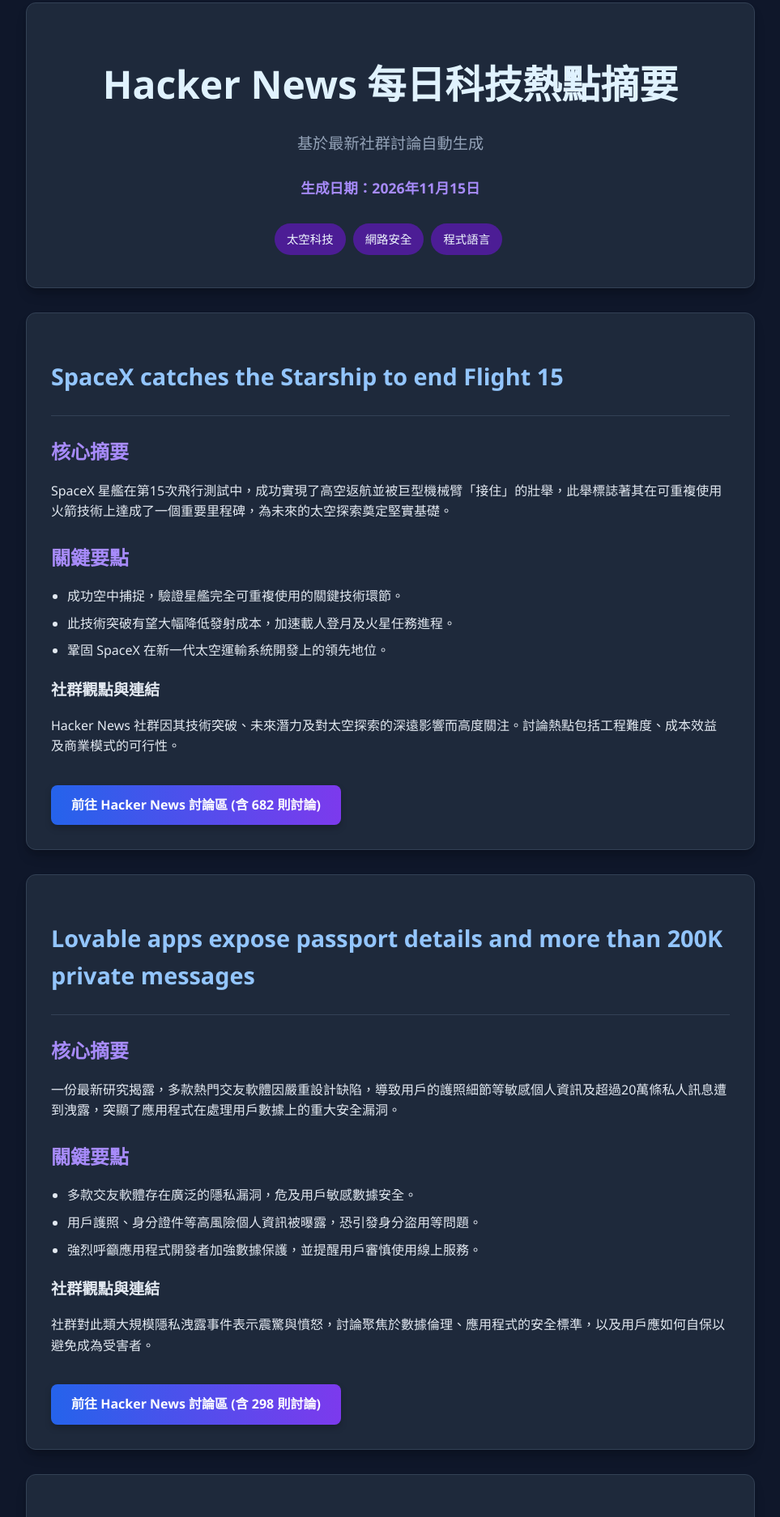
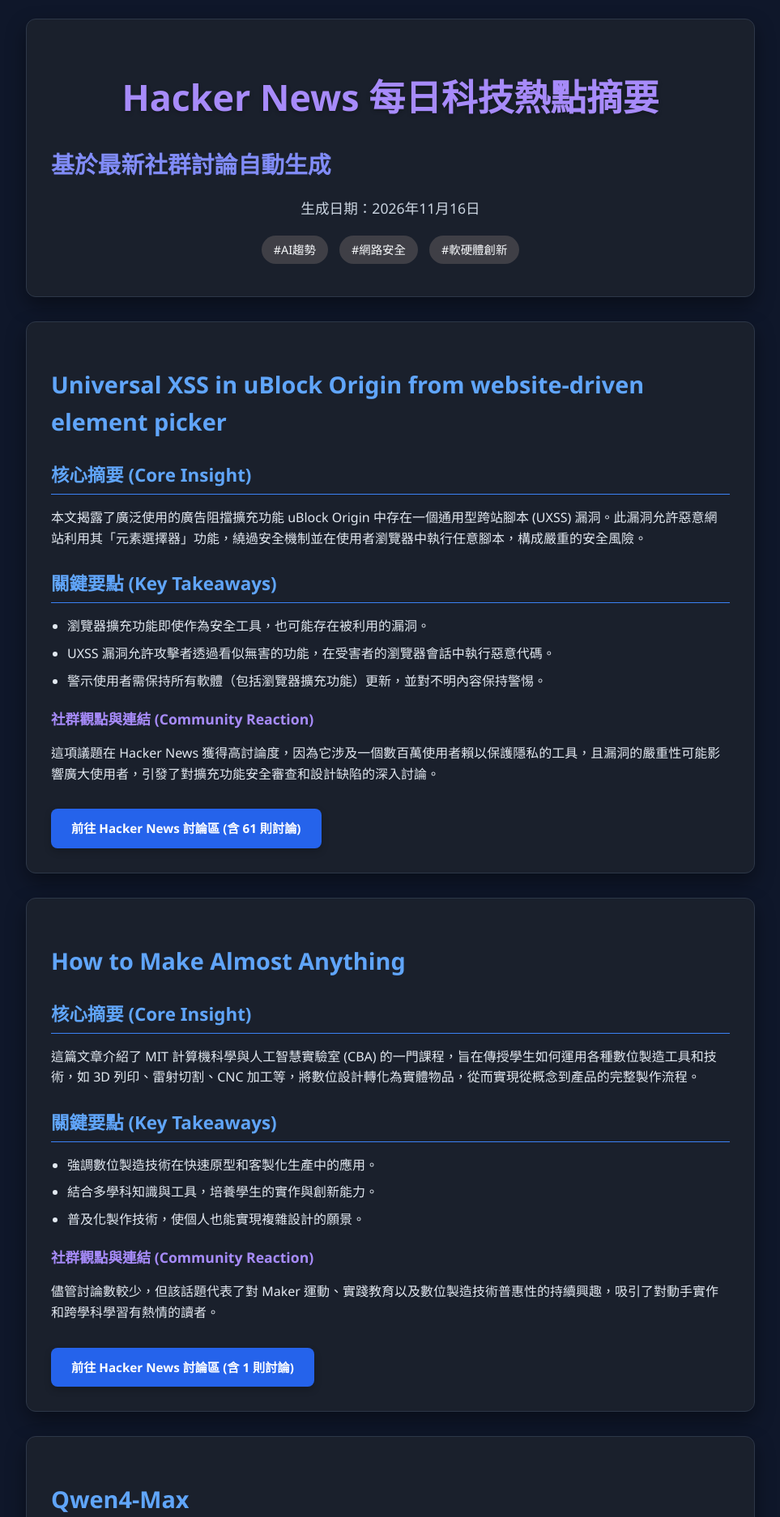
Before and after one commit to Rios999/Test, a plain HTML site: page index.html in a window 1280 px wide. Shown: the part 17-1891 px from the top of the page at 81% size, without its empty margins (158-1121 px from the left). Drawn offline with Linux system fonts and the light colour scheme.

Commit message:
Auto-generated daily slides [skip ci]

```diff
--- a/index.html
+++ b/index.html
@@ -3,287 +3,235 @@
 <head>
     <meta charset="UTF-8">
     <meta name="viewport" content="width=device-width, initial-scale=1.0">
-    <title>Hacker News 每日科技熱點摘要 - 2026年11月15日</title>
+    <title>Hacker News 每日科技熱點摘要</title>
     <style>
         body {
             font-family: 'Segoe UI', Tahoma, Geneva, Verdana, sans-serif;
-            background-color: #0f172a; /* 深灰色背景 */
-            color: #e2e8f0; /* 高對比白字 */
+            background-color: #0f172a; /* Deep dark blue-gray */
+            color: #e2e8f0; /* Light gray text */
             margin: 0;
             padding: 20px;
-            display: flex;
-            flex-direction: column;
-            align-items: center;
             line-height: 1.6;
             -webkit-font-smoothing: antialiased;
             -moz-osx-font-smoothing: grayscale;
         }
-
         .presentation-container {
-            width: 100%;
             max-width: 900px;
-            display: flex;
-            flex-direction: column;
-            gap: 30px; /* 卡片間距 */
+            margin: auto;
+            padding: 20px;
         }
-
-        .card {
-            background-color: #1e293b; /* 卡片背景色 */
+        .slide-card {
+            background-color: #1a202c; /* Slightly lighter dark blue-gray for cards */
             border-radius: 12px;
-            box-shadow: 0 10px 15px -3px rgba(0, 0, 0, 0.2), 0 4px 6px -2px rgba(0, 0, 0, 0.1);
             padding: 30px;
-            border: 1px solid #334155;
+            margin-bottom: 30px;
+            box-shadow: 0 10px 25px rgba(0, 0, 0, 0.4);
+            border: 1px solid #2d3748; /* Subtle border */
             transition: transform 0.2s ease-in-out, box-shadow 0.2s ease-in-out;
         }
-
-        .card:hover {
+        .slide-card:hover {
             transform: translateY(-5px);
-            box-shadow: 0 15px 20px -3px rgba(0, 0, 0, 0.3), 0 6px 8px -2px rgba(0, 0, 0, 0.15);
+            box-shadow: 0 15px 35px rgba(0, 0, 0, 0.6);
         }
-
-        .card-header {
-            border-bottom: 1px solid #334155;
-            padding-bottom: 15px;
-            margin-bottom: 20px;
-        }
-
         h1 {
-            color: #e0f2fe; /* 淺藍色 */
-            font-size: 3rem;
+            color: #a78bfa; /* Soft purple for main titles */
+            font-size: 2.8em;
             text-align: center;
             margin-bottom: 15px;
-            font-weight: 700;
+            text-shadow: 0 2px 5px rgba(0, 0, 0, 0.3);
         }
-
-        .subtitle {
-            color: #94a3b8;
-            font-size: 1.2rem;
-            text-align: center;
-            margin-bottom: 25px;
+        h2 {
+            color: #818cf8; /* Lighter purple/blue for slide titles */
+            font-size: 1.8em;
+            margin-bottom: 15px;
         }
-
-        .date-info {
-            color: #a78bfa; /* 紫色 */
-            font-size: 1.1rem;
-            text-align: center;
-            margin-top: 15px;
-            font-weight: 600;
+        h3 {
+            color: #60a5fa; /* Blue accent for subheadings */
+            font-size: 1.4em;
+            margin-top: 25px;
+            margin-bottom: 10px;
+            border-bottom: 1px solid #3b82f6;
+            padding-bottom: 5px;
         }
-
-        .card-title {
-            font-size: 1.8rem;
-            color: #93c5fd; /* 亮藍色 */
-            margin-bottom: 10px;
-            font-weight: 600;
+        h4 {
+            color: #a78bfa;
+            font-size: 1.1em;
+            margin-top: 20px;
+            margin-bottom: 8px;
         }
-
-        .card-title a {
-            color: inherit;
-            text-decoration: none;
-        }
-
-        .card-title a:hover {
-            text-decoration: underline;
-        }
-
-        h2 {
-            color: #a78bfa; /* 紫色 */
-            font-size: 1.5rem;
-            margin-top: 25px;
-            margin-bottom: 15px;
-            font-weight: 600;
-        }
-
-        h3 {
-            color: #e2e8f0;
-            font-size: 1.2rem;
-            margin-top: 20px;
-            margin-bottom: 10px;
-            font-weight: 600;
-        }
-
         p {
             margin-bottom: 10px;
         }
-
+        a {
+            color: #60a5fa; /* Blue link color */
+            text-decoration: none;
+            transition: color 0.2s ease-in-out;
+        }
+        a:hover {
+            color: #818cf8; /* Lighter blue on hover */
+            text-decoration: underline;
+        }
         ul {
             list-style-type: disc;
             margin-left: 20px;
-            margin-bottom: 15px;
-            padding-left: 0;
+            padding: 0;
         }
-
         li {
             margin-bottom: 8px;
-            line-height: 1.6;
         }
-
-        a {
-            color: #60a5fa; /* 藍色 */
-            text-decoration: none;
-        }
-
-        a:hover {
-            text-decoration: underline;
-        }
-
         .tag-container {
             text-align: center;
-            margin-top: 30px;
+            margin-top: 20px;
         }
-
         .tag {
             display: inline-block;
-            background-color: #4c1d95; /* 深紫色 */
-            color: #f0f9ff;
-            padding: 8px 15px;
+            background-color: #3f3f46; /* Dark gray for tags */
+            color: #f8fafc; /* White text for tags */
+            padding: 6px 15px;
             border-radius: 20px;
-            font-size: 0.9rem;
-            margin: 0 5px 10px 0;
-            font-weight: 500;
+            font-size: 0.9em;
+            margin: 0 5px 10px 5px;
+            cursor: default;
+            transition: background-color 0.2s ease-in-out;
         }
-
-        .hn-button {
+        .tag:hover {
+            background-color: #52525b;
+        }
+        .hn-discussion-button {
             display: inline-block;
-            background: linear-gradient(to right, #2563eb, #7c3aed); /* 藍紫漸層 */
-            color: #ffffff;
+            background-color: #2563eb; /* Strong blue */
+            color: white;
             padding: 12px 25px;
             border-radius: 8px;
             text-decoration: none;
             font-weight: bold;
-            margin-top: 25px;
-            transition: transform 0.2s ease-in-out, box-shadow 0.2s ease-in-out;
-            border: none;
-            cursor: pointer;
-            box-shadow: 0 4px 8px rgba(0, 0, 0, 0.2);
+            margin-top: 20px;
+            transition: background-color 0.2s ease-in-out, transform 0.1s ease-in-out;
+            box-shadow: 0 4px 10px rgba(0, 0, 0, 0.2);
+            font-size: 0.95em;
         }
-
-        .hn-button:hover {
+        .hn-discussion-button:hover {
+            background-color: #3b82f6; /* Lighter blue on hover */
             transform: translateY(-2px);
-            box-shadow: 0 6px 12px rgba(124, 58, 237, 0.4);
+            box-shadow: 0 6px 15px rgba(0, 0, 0, 0.3);
         }
-
-        .final-summary-card {
-            border-top: 4px solid #7c3aed; /* 頂部紫色邊框 */
+        .hn-discussion-button:active {
+            transform: translateY(0);
+            box-shadow: 0 2px 5px rgba(0, 0, 0, 0.2);
         }
-        .final-summary-card h2 {
+        .footer-text {
             text-align: center;
-            margin-top: 0;
-            font-size: 2rem;
-            color: #93c5fd;
+            font-size: 0.85em;
+            color: #94a3b8;
+            margin-top: 40px;
+            padding-bottom: 20px;
         }
     </style>
 </head>
 <body>
     <div class="presentation-container">
 
-        <!-- Slide 1: 封面頁 -->
-        <div class="card">
+        <!-- Slide 1: Cover Page -->
+        <div class="slide-card">
             <h1>Hacker News 每日科技熱點摘要</h1>
-            <p class="subtitle">基於最新社群討論自動生成</p>
-            <p class="date-info">生成日期：2026年11月15日</p>
+            <h2>基於最新社群討論自動生成</h2>
+            <p style="text-align: center; font-size: 1.1em; color: #cbd5e1;">生成日期：2026年11月16日</p>
             <div class="tag-container">
-                <span class="tag">太空科技</span>
-                <span class="tag">網路安全</span>
-                <span class="tag">程式語言</span>
+                <span class="tag">#AI趨勢</span>
+                <span class="tag">#網路安全</span>
+                <span class="tag">#軟硬體創新</span>
             </div>
         </div>
 
-        <!-- 文章內容頁 1: SpaceX catches the Starship to end Flight 15 -->
-        <div class="card">
-            <div class="card-header">
-                <h2 class="card-title"><a href="https://www.spacex.com/launches/starship-flight-15" target="_blank">SpaceX catches the Starship to end Flight 15</a></h2>
-            </div>
-            <h2>核心摘要</h2>
-            <p>SpaceX 星艦在第15次飛行測試中，成功實現了高空返航並被巨型機械臂「接住」的壯舉，此舉標誌著其在可重複使用火箭技術上達成了一個重要里程碑，為未來的太空探索奠定堅實基礎。</p>
-            <h2>關鍵要點</h2>
+        <!-- Article Card 1: Universal XSS in uBlock Origin -->
+        <div class="slide-card">
+            <h2><a href="https://iter.ca/post/ubo-uxss/" target="_blank">Universal XSS in uBlock Origin from website-driven element picker</a></h2>
+            <h3>核心摘要 (Core Insight)</h3>
+            <p>本文揭露了廣泛使用的廣告阻擋擴充功能 uBlock Origin 中存在一個通用型跨站腳本 (UXSS) 漏洞。此漏洞允許惡意網站利用其「元素選擇器」功能，繞過安全機制並在使用者瀏覽器中執行任意腳本，構成嚴重的安全風險。</p>
+            <h3>關鍵要點 (Key Takeaways)</h3>
             <ul>
-                <li>成功空中捕捉，驗證星艦完全可重複使用的關鍵技術環節。</li>
-                <li>此技術突破有望大幅降低發射成本，加速載人登月及火星任務進程。</li>
-                <li>鞏固 SpaceX 在新一代太空運輸系統開發上的領先地位。</li>
+                <li>瀏覽器擴充功能即使作為安全工具，也可能存在被利用的漏洞。</li>
+                <li>UXSS 漏洞允許攻擊者透過看似無害的功能，在受害者的瀏覽器會話中執行惡意代碼。</li>
+                <li>警示使用者需保持所有軟體（包括瀏覽器擴充功能）更新，並對不明內容保持警惕。</li>
             </ul>
-            <h3>社群觀點與連結</h3>
-            <p>Hacker News 社群因其技術突破、未來潛力及對太空探索的深遠影響而高度關注。討論熱點包括工程難度、成本效益及商業模式的可行性。</p>
-            <a href="https://news.ycombinator.com/item?id=50500963" target="_blank" class="hn-button">前往 Hacker News 討論區 (含 682 則討論)</a>
+            <h4>社群觀點與連結 (Community Reaction)</h4>
+            <p>這項議題在 Hacker News 獲得高討論度，因為它涉及一個數百萬使用者賴以保護隱私的工具，且漏洞的嚴重性可能影響廣大使用者，引發了對擴充功能安全審查和設計缺陷的深入討論。</p>
+            <a href="https://news.ycombinator.com/item?id=50513160" target="_blank" class="hn-discussion-button">前往 Hacker News 討論區 (含 61 則討論)</a>
         </div>
 
-        <!-- 文章內容頁 2: Lovable apps expose passport details and more than 200K private messages -->
-        <div class="card">
-            <div class="card-header">
-                <h2 class="card-title"><a href="https://www.crissyfield.de/research/lovable-en/" target="_blank">Lovable apps expose passport details and more than 200K private messages</a></h2>
-            </div>
-            <h2>核心摘要</h2>
-            <p>一份最新研究揭露，多款熱門交友軟體因嚴重設計缺陷，導致用戶的護照細節等敏感個人資訊及超過20萬條私人訊息遭到洩露，突顯了應用程式在處理用戶數據上的重大安全漏洞。</p>
-            <h2>關鍵要點</h2>
+        <!-- Article Card 2: How to Make Almost Anything -->
+        <div class="slide-card">
+            <h2><a href="https://pub.cba.mit.edu/863.26/site/" target="_blank">How to Make Almost Anything</a></h2>
+            <h3>核心摘要 (Core Insight)</h3>
+            <p>這篇文章介紹了 MIT 計算機科學與人工智慧實驗室 (CBA) 的一門課程，旨在傳授學生如何運用各種數位製造工具和技術，如 3D 列印、雷射切割、CNC 加工等，將數位設計轉化為實體物品，從而實現從概念到產品的完整製作流程。</p>
+            <h3>關鍵要點 (Key Takeaways)</h3>
             <ul>
-                <li>多款交友軟體存在廣泛的隱私漏洞，危及用戶敏感數據安全。</li>
-                <li>用戶護照、身分證件等高風險個人資訊被曝露，恐引發身分盜用等問題。</li>
-                <li>強烈呼籲應用程式開發者加強數據保護，並提醒用戶審慎使用線上服務。</li>
+                <li>強調數位製造技術在快速原型和客製化生產中的應用。</li>
+                <li>結合多學科知識與工具，培養學生的實作與創新能力。</li>
+                <li>普及化製作技術，使個人也能實現複雜設計的願景。</li>
             </ul>
-            <h3>社群觀點與連結</h3>
-            <p>社群對此類大規模隱私洩露事件表示震驚與憤怒，討論聚焦於數據倫理、應用程式的安全標準，以及用戶應如何自保以避免成為受害者。</p>
-            <a href="https://news.ycombinator.com/item?id=50499017" target="_blank" class="hn-button">前往 Hacker News 討論區 (含 298 則討論)</a>
+            <h4>社群觀點與連結 (Community Reaction)</h4>
+            <p>儘管討論數較少，但該話題代表了對 Maker 運動、實踐教育以及數位製造技術普惠性的持續興趣，吸引了對動手實作和跨學科學習有熱情的讀者。</p>
+            <a href="https://news.ycombinator.com/item?id=50514470" target="_blank" class="hn-discussion-button">前往 Hacker News 討論區 (含 1 則討論)</a>
         </div>
 
-        <!-- 文章內容頁 3: Memory Safety Bugs in Rust Standard Library -->
-        <div class="card">
-            <div class="card-header">
-                <h2 class="card-title"><a href="https://forge-blog.github.io/posts/rust-std-memory-safety/" target="_blank">Memory Safety Bugs in Rust Standard Library</a></h2>
-            </div>
-            <h2>核心摘要</h2>
-            <p>一篇深入分析指出，儘管 Rust 語言以其內建的記憶體安全性保證而聞名，但在其標準函式庫中仍發現了數個記憶體安全漏洞，這些通常發生在處理複雜或不安全代碼塊（unsafe blocks）的邊緣情況。</p>
-            <h2>關鍵要點</h2>
+        <!-- Article Card 3: Qwen4-Max -->
+        <div class="slide-card">
+            <h2><a href="https://qwen.ai/blog?id=qwen4-max" target="_blank">Qwen4-Max</a></h2>
+            <h3>核心摘要 (Core Insight)</h3>
+            <p>本文發布了阿里巴巴開源大模型系列 Qwen 的最新旗艦模型 Qwen4-Max。該模型在多模態理解、推理能力及長上下文處理上取得了顯著進步，進一步鞏固了其在大語言模型領域的競爭力，並為開發者提供強大的開源工具。</p>
+            <h3>關鍵要點 (Key Takeaways)</h3>
             <ul>
-                <li>記憶體安全並非絕對，即使是 Rust 核心庫也可能存在潛在漏洞。</li>
-                <li>這些漏洞多與不安全代碼的使用有關，突顯了其使用風險。</li>
-                <li>強調持續的程式碼審查、社群協作與嚴謹測試對維護軟體安全的重要性。</li>
+                <li>新一代大語言模型在性能上持續突破，挑戰現有標竿。</li>
+                <li>強調多模態能力（處理文本、圖像等多種數據）和長上下文處理的重要性。</li>
+                <li>開源模型生態日益繁榮，加速 AI 技術的普及與創新。</li>
             </ul>
-            <h3>社群觀點與連結</h3>
-            <p>作為以記憶體安全為賣點的語言，Rust 社群對此類報告高度重視，討論主要圍繞這些錯誤的性質、修復方案，以及對語言設計哲學與安全模型的更深層次啟示。</p>
-            <a href="https://news.ycombinator.com/item?id=50478701" target="_blank" class="hn-button">前往 Hacker News 討論區 (含 5 則討論)</a>
+            <h4>社群觀點與連結 (Community Reaction)</h4>
+            <p>這篇文章獲得極高熱度，因為 Qwen4-Max 作為頂級開源 LLM，直接與 OpenAI、Google 等巨頭競爭，其技術進展對 AI 研究與商業應用具有深遠影響，引發了大量關於模型能力、應用前景及開源生態的討論。</p>
+            <a href="https://news.ycombinator.com/item?id=50513215" target="_blank" class="hn-discussion-button">前往 Hacker News 討論區 (含 112 則討論)</a>
         </div>
 
-        <!-- 文章內容頁 4: Show HN: Gawain – Require type hints on all Python variables -->
-        <div class="card">
-            <div class="card-header">
-                <h2 class="card-title"><a href="https://github.com/matheuzgomes/gawain" target="_blank">Show HN: Gawain – Require type hints on all Python variables</a></h2>
-            </div>
-            <h2>核心摘要</h2>
-            <p>Gawain 是一個開源專案，旨在為 Python 變數強制要求型別提示，透過靜態分析提升程式碼品質，減少運行時錯誤，並增強大型專案的可讀性與可維護性。</p>
-            <h2>關鍵要點</h2>
+        <!-- Article Card 4: Old Bitly links are being hijacked -->
+        <div class="slide-card">
+            <h2><a href="https://ransomnews.com/burger-king-tweet-bitly-link-hijack-2026/" target="_blank">Old Bitly links are being hijacked</a></h2>
+            <h3>核心摘要 (Core Insight)</h3>
+            <p>報告指出，包括 Bitly 在內的短連結服務，其早期生成的連結可能面臨被劫持的風險。攻擊者可以利用短連結所指向的原始域名過期或未續期之情況，將這些舊連結重定向至惡意網站，威脅到網路歷史內容的安全性和可信度。</p>
+            <h3>關鍵要點 (Key Takeaways)</h3>
             <ul>
-                <li>Gawain 透過強制型別提示，顯著改善 Python 程式碼的清晰度與健壯性。</li>
-                <li>有助於在開發早期階段捕獲潛在錯誤，降低調試成本。</li>
-                <li>推動 Python 社群更廣泛地採用型別提示，以實現更嚴謹的開發實踐。</li>
+                <li>短連結雖然方便，但也帶來長期的安全與維護挑戰。</li>
+                <li>網路遺留內容（如舊社群媒體貼文）的潛在安全漏洞不容忽視。</li>
+                <li>品牌和內容創作者需定期審查其數位足跡，警惕域名過期帶來的安全風險。</li>
             </ul>
-            <h3>社群觀點與連結</h3>
-            <p>Hacker News 上的 Python 開發者熱烈討論了型別提示的優缺點、Gawain 的實用性，以及它如何與現有開發工具和工作流程整合。一些人認為這有助於大規模專案管理，而另一些人則擔心會增加開發負擔。</p>
-            <a href="https://news.ycombin.com/item?id=50504072" target="_blank" class="hn-button">前往 Hacker News 討論區 (含 8 則討論)</a>
+            <h4>社群觀點與連結 (Community Reaction)</h4>
+            <p>這項安全議題廣受關注，因為許多舊的網站、部落格和社交媒體貼文都使用了短連結，這意味著一個廣泛且隱蔽的威脅，促使人們重新思考短連結的生命週期管理和網路內容的持久安全性。</p>
+            <a href="https://news.ycombinator.com/item?id=50511395" target="_blank" class="hn-discussion-button">前往 Hacker News 討論區 (含 127 則討論)</a>
         </div>
 
-        <!-- 文章內容頁 5: How did Woz write the Apple 1 BASIC before building the computer? -->
-        <div class="card">
-            <div class="card-header">
-                <h2 class="card-title"><a href="https://retrocomputing.stackexchange.com/questions/17957" target="_blank">How did Woz write the Apple 1 BASIC before building the computer?</a></h2>
-            </div>
-            <h2>核心摘要</h2>
-            <p>這篇文章深入探討了史蒂夫·沃茲尼亞克如何在 Apple I 電腦尚未實體建造完成之前，就成功編寫出其核心的 BASIC 直譯器，展現了早期電腦先驅卓越的設計思維與軟體模擬能力。</p>
-            <h2>關鍵要點</h2>
+        <!-- Article Card 5: What's Next for Nvidia? -->
+        <div class="slide-card">
+            <h2><a href="https://steveblank.com/2026/11/15/whats-next-for-nvidia/" target="_blank">What's Next for Nvidia?</a></h2>
+            <h3>核心摘要 (Core Insight)</h3>
+            <p>這篇文章深入探討了 Nvidia 作為全球 AI 晶片領導者的未來發展路徑。它分析了 Nvidia 如何在高競爭的市場中維持其主導地位，並從單純的硬體供應商轉型為提供完整 AI 平台解決方案的策略與挑戰。</p>
+            <h3>關鍵要點 (Key Takeaways)</h3>
             <ul>
-                <li>沃茲尼亞克運用了高超的抽象思維和紙筆模擬，在無實體硬體下完成軟體開發。</li>
-                <li>凸顯了早期電腦科學家對底層硬體架構的深刻理解與創新能力。</li>
-                <li>這段歷史證明了在複雜系統開發中，設計與模擬遠先於實際建造的重要性。</li>
+                <li>Nvidia 在 AI 硬體領域的創新和市場主導地位依舊強勁。</li>
+                <li>公司戰略從晶片銷售轉向建立 AI 軟硬體生態系統。</li>
+                <li>AI 產業的快速發展為 Nvidia 帶來巨大機遇，同時也伴隨激烈的競爭。</li>
             </ul>
-            <h3>社群觀點與連結</h3>
-            <p>社群對這段富有傳奇色彩的科技歷史感到著迷，討論集中在沃茲尼亞克的天才、早期計算機的開發流程，以及這種「軟體優先」思維對當代工程的啟示。</p>
-            <a href="https://news.ycombin.com/item?id=50501594" target="_blank" class="hn-button">前往 Hacker News 討論區 (含 75 則討論)</a>
+            <h4>社群觀點與連結 (Community Reaction)</h4>
+            <p>Nvidia 作為當前科技和 AI 領域的焦點，其未來的每一步都備受矚目。這篇文章引發了關於公司戰略、市場動態、競爭格局以及 AI 技術未來走向的廣泛且深入的討論。</p>
+            <a href="https://news.ycombinator.com/item?id=50512235" target="_blank" class="hn-discussion-button">前往 Hacker News 討論區 (含 245 則討論)</a>
         </div>
 
-        <!-- Final Slide: 總結頁 -->
-        <div class="card final-summary-card">
-            <h2>今日技術趨勢歸納</h2>
-            <p>今天的 Hacker News 熱點議題，描繪出一個充滿挑戰與突破的科技全景。從 SpaceX 在太空探索工程上的大膽創新，到網路世界中日益嚴峻的隱私安全危機，都要求我們不斷提升技術邊界並築牢防線。</p>
-            <p>同時，Rust 記憶體安全的進一步討論與 Python 型別提示工具的出現，反映出軟體開發社群對於程式碼品質、安全性與可維護性的持續追求。而回顧沃茲尼亞克在 Apple I 時代的軟體先行智慧，則提醒我們即便在科技高速發展的今天，基礎的設計與模擬能力依然是創新的基石。這些話題共同構築了一個既展望未來又反思過去的科技脈動。</p>
+        <!-- Final Slide: Summary -->
+        <div class="slide-card">
+            <h3>今日技術趨勢歸納 (Today's Tech Pulse)</h3>
+            <p>今天的 Hacker News 熱點顯示，科技界正經歷一場多維度的轉變。網路安全挑戰依然嚴峻，從瀏覽器擴充功能的 UXSS 漏洞到歷史短連結的劫持風險，都提醒我們數位世界中持續存在的潛在威脅。同時，人工智慧領域勢不可擋，新的大型語言模型 Qwen4-Max 的發布，以及 Nvidia 在 AI 硬體與平台上的領先策略，共同描繪了 AI 技術飛速進步與生態系統整合的未來。此外，對數位製造和實踐教育的關注，也體現了對技術民主化和培養新一代創新者的重視。</p>
+        </div>
+
+        <div class="footer-text">
+            <p>這份摘要是根據 2026年11月16日 Hacker News 熱門話題自動生成。</p>
+            <p>&copy; 2026. All rights reserved.</p>
         </div>
 
     </div>
```
